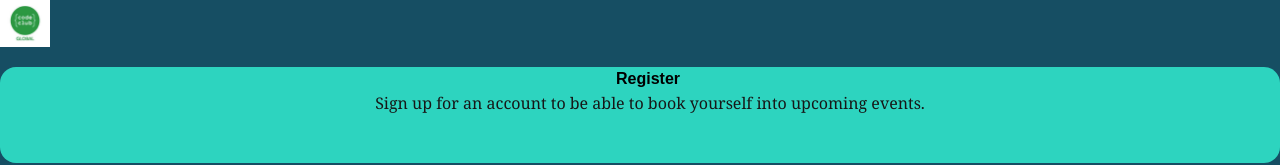
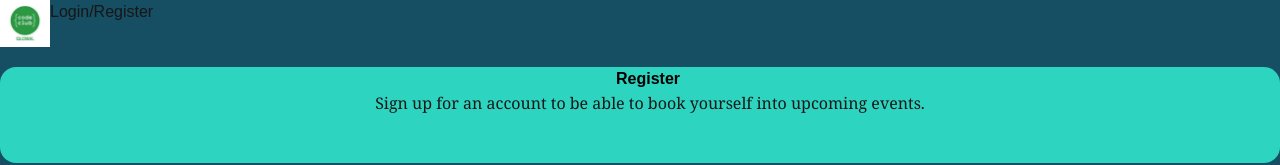
Before and after one commit to Cal-Woods/WebAppDev-CodeClub_NextJS, a Next.js app: page /register in a window 1280 px wide. Shown: the top 165 px of the page. Built offline with nearby package versions, Linux system fonts and the light colour scheme; no server answers; the database is empty.

Commit message:
Update: Added LoginReg react component to /app/layout.tsx.
Imported /app/ui/LoginRegLink to use LoginReg React component.

React component added to both menu cases.

```diff
--- a/app/layout.tsx
+++ b/app/layout.tsx
@@ -4,6 +4,7 @@ import { CCLgMenu, CCSmallMenu } from "./ui/adaptiveMenu";
 import Image from "next/image";
 import "./globals.css";
 import { menuData } from "@/public/DB-Data/database-content";
+import LoginReg from "./ui/LoginRegLink";
 
 const geistSans = Geist({
   variable: "--font-geist-sans",
@@ -34,6 +35,7 @@ export default function RootLayout({
     <html lang="en">
       <body className={`${geistSans.variable} ${geistMono.variable} antialiased max-h-[4000px] h-[800px] sm:bg-blue-900 md:bg-orange-500 bg-green-600 lg:bg-cyan-900`}>
         <Image alt="The codeclub logo" className="block float-left mb-[20px]" src="/Images/code_club_logo.jpg" width={50} height={50} />
+        <LoginReg />
         {children}
       </body>
     </html>
@@ -45,6 +47,7 @@ export default function RootLayout({
     <html lang="en">
       <body className={`${geistSans.variable} ${geistMono.variable} antialiased max-h-[4000px] h-[800px] sm:bg-blue-900 md:bg-orange-500 bg-green-600 lg:bg-cyan-900`}>
         <Image alt="The codeclub logo" className="block float-left mb-[20px]" src="/Images/code_club_logo.jpg" width={50} height={50} />
+        <LoginReg />
         <CCSmallMenu data={menuData}/>
         <CCLgMenu data={menuData}/>
         {children}
```
